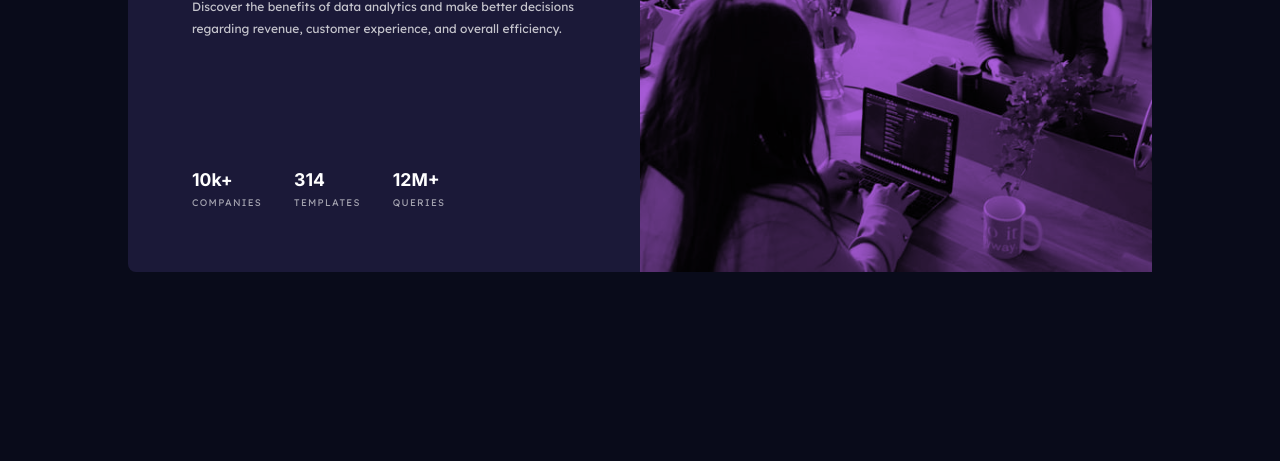
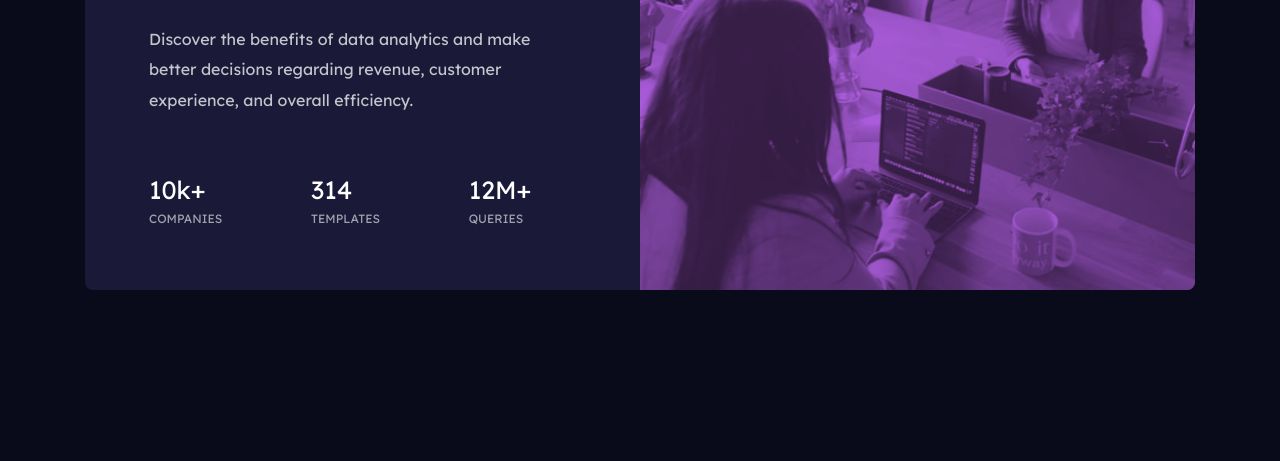
Before and after one commit to Ynotlocin1/Stats-preview-card, a plain HTML site: page index.html in a window 1280 px wide. Shown: the part 339-800 px from the top of the page. Drawn offline with Linux system fonts and the light colour scheme; a web font is replaced by a local one.

Commit message:
Rebuild from scratch, no issue with the img this time...

```diff
--- a/index.html
+++ b/index.html
@@ -14,38 +14,27 @@
 
 </head>
 <body>
-  <div class="page">
-    <header>
-      <picture>
-        <source media="(min-width:650px)" srcset="images/image-header-desktop.jpg">
-        <source media="(min-width:0px)" srcset="images/image-header-mobile.jpg">
-        <img>
-      </picture>
-    </header>
-
     <main>
-      <div class="h1&p">
-        <h1>Get <span>insights</span> that help your business grow.</h1>
-        <p class="main-text-p">Discover the benefits of data analytics and make better decisions regarding revenue, customer
-          experience, and overall efficiency.</p>
-      </div>
-      <div class="datas-container">
-        <figure class="datas">
-          <h2>10k+</h2>
-          <p>companies</p>
-        </figure>
-
-        <figure class="datas">
-          <h2>314</h2>
-          <p>templates</p>
-        </figure>
-
-        <figure class="datas">
-          <h2>12M+</h2>
-          <p>queries</p>
-        </figure>
-      </div>
+        <picture>
+          <source media="(min-width:850px)" srcset="images/image-header-desktop.jpg">
+          <img src="images/image-header-mobile.jpg" alt="Mobile image">
+        </picture>
+        <article>
+          <h1>Get <span>insights</span> that help your business grow.</h1>
+          <p>Discover the benefits of data analytics and make better decisions regarding revenue, customer
+            experience, and overall efficiency.</p>
+          <div class="stats">
+            <ul>
+              <li>10k+ <span>COMPANIES</span></li>
+            </ul>
+            <ul>
+              <li>314 <span>TEMPLATES</span></li>
+            </ul>
+            <ul>
+              <li>12M+ <span>QUERIES</span></li>
+            </ul>
+          </div>
+        </article>
     </main>
-  </div>
 </body>
 </html>
--- a/style.css
+++ b/style.css
@@ -18,156 +18,141 @@
     font-family: Lexend Deca;
     src: url(https://fonts.google.com/specimen/Lexend+Deca);
 }
-img {
-    display: block;
-
-    width: 100%;
-
-    mix-blend-mode: multiply ;
-    border-top-left-radius: 0.5rem ;
-    border-top-right-radius: 0.5rem;
-
-}
-
 
 body {
+    background-color: var(--verydarkbluemainbg);
+    color: var(--whitemainheadingstats);
     font-family: "Lexend Deca";
-    background-color:var(--verydarkbluemainbg) ;
-    color: var(--whitemainheadingstats);
+    text-align: center;
     display: flex;
-    flex-direction: column;
     justify-content: center;
     align-items: center;
-    min-height: 100vh;
-    text-align: center;
 
-
-
-}
-
-.page {
-    background-color: var(--darkdesaturatedbluecardbg) ;
-    display: flex;
-    flex-direction: column;
-    margin: auto 1.5rem;
-    border-radius:.5rem;
+    height: 100vh;
 
 }
 
 main {
-    padding: 2rem 1.5rem 2rem 1.5rem;
+    display: flex;
+    flex-direction: column;
+    background-color: var(--darkdesaturatedbluecardbg);
+    margin: auto 2rem;
+    border-radius: 0.5rem;
+
+}
+picture {
+    background-color: var(--softvioletaccent);
+    border-top-left-radius: 0.5rem;
+    border-top-right-radius: 0.5rem;
+}
+img {
+    display: block;
+    width: 100%;
+    height: 100%;
+    mix-blend-mode: multiply;
+    object-fit: cover;
+    border-top-left-radius: 0.5rem;
+    border-top-right-radius: 0.5rem;
+    opacity: 0.7;
 }
 
-p {
-    color: var(--slightlytransparentwhitep);
+article {
+    padding: 2.2rem;
 }
 
-header {
-    background-color: var(--softvioletaccent);
-    border-top-left-radius: 0.5rem ;
-    border-top-right-radius: 0.5rem;
+article h1 {
+    font-family: "Inter";
+    font-size: 1.6rem;
+    padding-bottom: 1.2rem;
+    color: var(--whitemainheadingstats);
+}
+
+article h1 span {
+    color: var(--softvioletaccent);
+}
+
+article p {
+    font-size: 0.9rem;
+    color: var(--slightlytransparentwhitep);
+    line-height: 1.9;
 
 }
 
-h1,h2 {
-    font-family: "Inter";
+.stats {
+    display: flex;
+    flex-direction: column;
+}
+ul {
+    list-style: none;
+    padding: 0;
+
+
+  }
+
+li {
+    padding-top: 2rem;
+    font-size: 1.56rem;
 }
 
-h1 {
-    font-size: 1.75rem;
-    font-weight: 600;
-}
-h1 span {
-    color: var(--softvioletaccent);
-}
-.main-text-p {
-    font-size: .91rem;
-    line-height: 1.8;
-    color: var(--slightlytransparentwhitep);
-    padding-top: 0.9rem;
-    padding-bottom: .9rem;
+li span {
+    display: block;
+    font-size: .75rem;
+    color: var(--slightlytransparentwhitestat);
+    padding-top: 0.4rem;
+    letter-spacing: .0rem;
 }
 
-.datas-container {
-    display: flex;
-    flex-direction: column;
-    justify-content: center;
-    align-items: center;
-    flex-wrap: wrap;
-}
-.datas {
-    padding-top: 1.4rem;
-}
-h2 {
-    font-weight: 600;
-    font-size: 1.35rem;
-    padding-bottom: 0.4rem;
-}
+@media screen and (min-width : 850px) {
 
-
-
-.datas p{
-    text-transform: uppercase;
-    font-size: 0.75rem;
-    letter-spacing: .08rem;
-    color: var(--slightlytransparentwhitestat);
-}
-
-@media screen and (min-width : 650px){
     body {
         text-align: left;
     }
-    .page {
+
+    main {
+        display: flex;
         flex-direction: row-reverse;
-        margin: auto 8rem;
-
-
+        min-height: 450px;
     }
 
-    header {
-        min-width: 50%;
-        display: flex;
-        align-items: center;
-        justify-content: center;
-
-
-
-
+    picture {
+        width: 50%;
     }
 
-    main {
-        min-width: 50%;
-        padding: 4rem;
+    article {
+        width: 50%;
+        padding: 4rem 6rem 4rem 4rem;
+        max-width: 570px;
         display: flex;
         flex-direction: column;
-        flex-wrap: wrap;
         justify-content: space-between;
     }
 
-
-    .main-text-p {
-        font-size: 0.75rem;
+    article h1 {
+        font-size: 2.1rem;
     }
 
-    .datas-container {
-        flex-direction: row;
-        justify-content: flex-start;
+
+    article p {
+        font-size: 1rem;
     }
 
-    .datas {
-        padding-right: 2rem;;
+    picture {
+        border-top-left-radius: 0rem;
+        border-top-right-radius: 0.5rem;
+        border-bottom-right-radius: 0.5rem;
     }
-
-    h2 {
-        font-size: 1.1rem;
+    img {
+        border-top-left-radius: 0rem;
+        border-top-right-radius: 0.5rem;
+        border-bottom-right-radius: 0.5rem;
     }
-
-    .datas p {
-        font-size: 0.6rem;
+    .stats {
+        flex-direction: row;
+        flex-wrap: wrap;
+        justify-content: space-between;
+        align-items: end;
     }
-
-    header img {
-
+    ul {
+        padding-right: 0.8rem;
     }
-
 }
```
